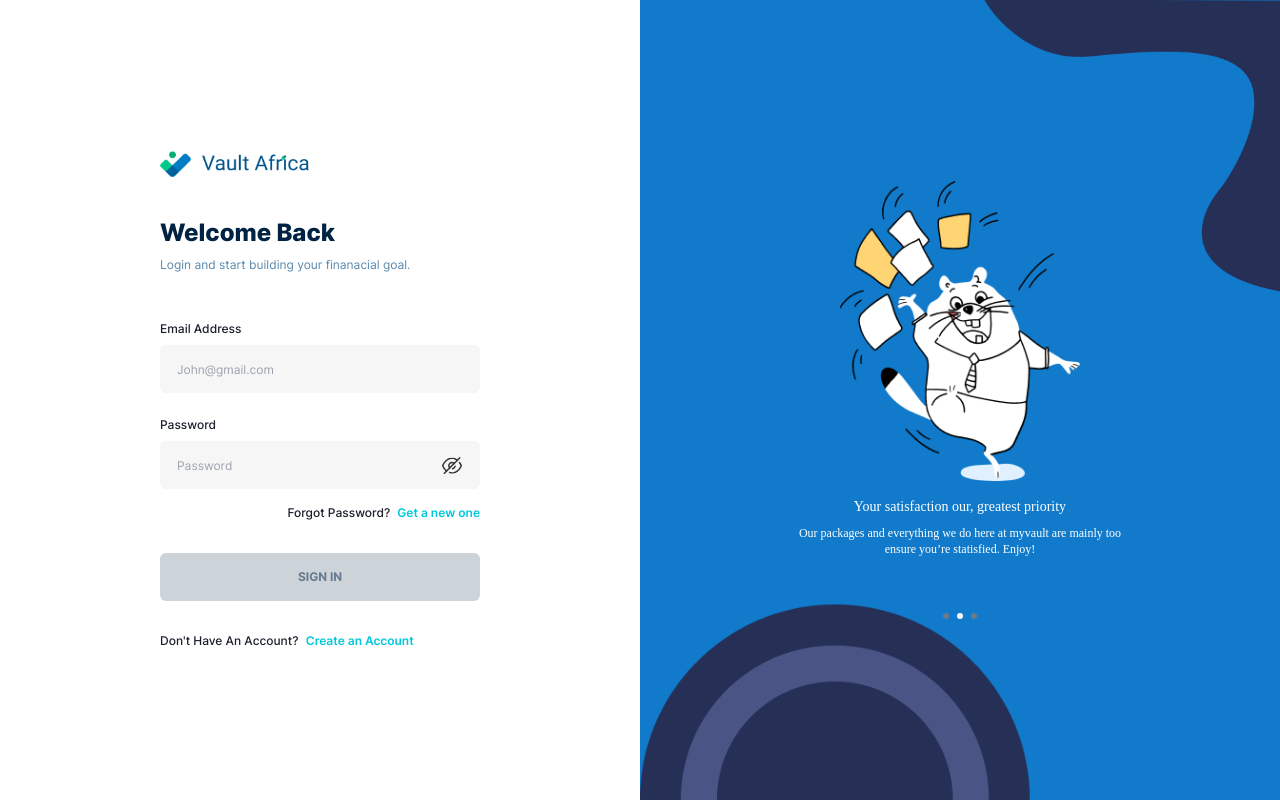
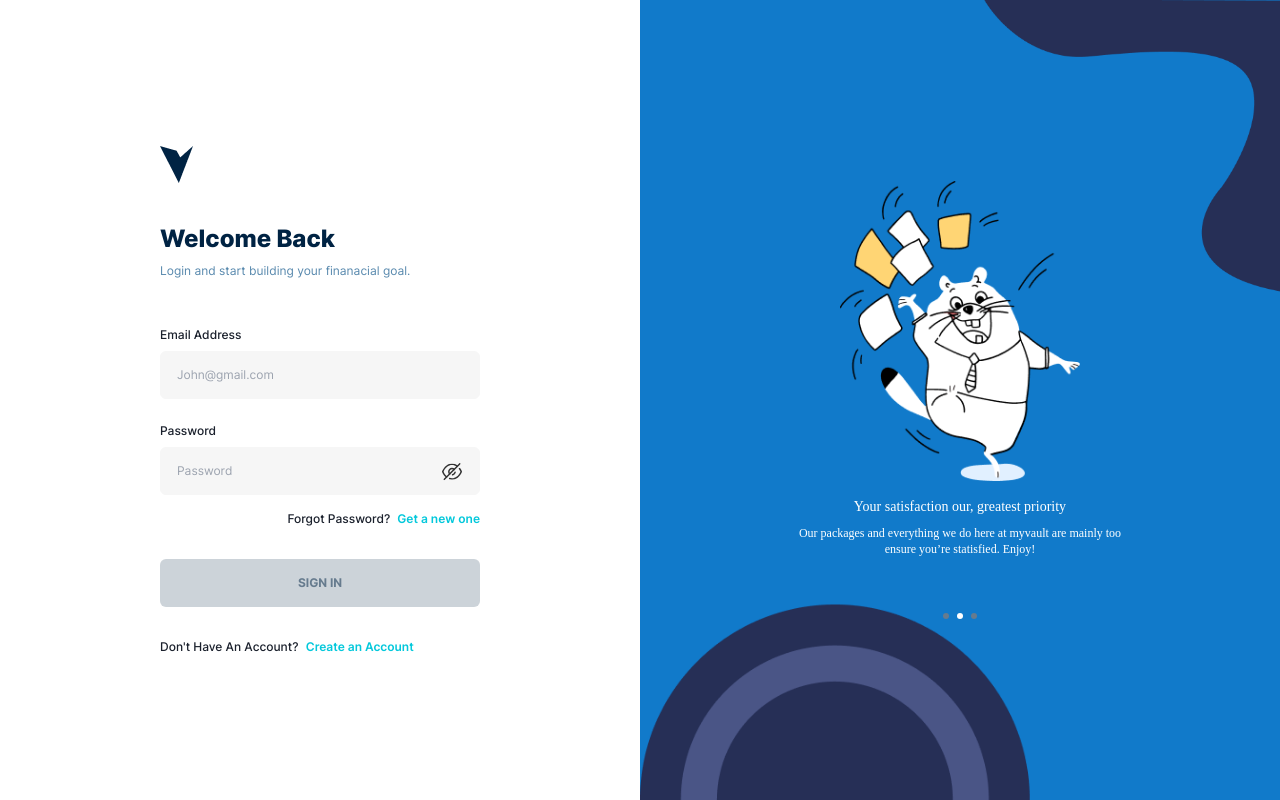
Before and after one commit to egileekada/vault, a Next.js app: page /login in a window 1280 px wide. Built offline with nearby package versions, Linux system fonts and the light colour scheme; a web font is replaced by a local one.

Commit message:
adding new logo to website

```diff
--- a/component/dashboard-component/CreditCard.tsx
+++ b/component/dashboard-component/CreditCard.tsx
@@ -8,7 +8,7 @@ export default function CreditCard() {
                 <div style={{width: '15px', height: '127px', backgroundColor: '#FFE27C', top: '27px', right: '-30px', borderTopRightRadius: '16px', borderBottomRightRadius: '16px'}} className=' absolute rounded-tr-2xl rounded-br-2xl' />
                 <div className='w-full flex' >
                     <div className='w-full flex flex-1' />
-                    <svg width="16" height="16" viewBox="0 0 16 16" fill="none" xmlns="http://www.w3.org/2000/svg">
+                    <svg className='cursor-pointer' width="16" height="16" viewBox="0 0 16 16" fill="none" xmlns="http://www.w3.org/2000/svg">
                         <path d="M12.8835 6.31201C12.8835 6.31201 12.5215 10.802 12.3115 12.6933C12.2115 13.5967 11.6535 14.126 10.7395 14.1427C9.00016 14.174 7.25883 14.176 5.52019 14.1393C4.64085 14.1213 4.09219 13.5853 3.99419 12.698C3.78285 10.79 3.42285 6.31201 3.42285 6.31201" stroke="white" stroke-linecap="round" stroke-linejoin="round"/>
                         <path d="M13.8053 4.15967H2.5" stroke="white" stroke-linecap="round" stroke-linejoin="round"/>
                         <path d="M11.6274 4.15998C11.1041 4.15998 10.6534 3.78998 10.5507 3.27732L10.3887 2.46665C10.2887 2.09265 9.95006 1.83398 9.56406 1.83398H6.74206C6.35604 1.83398 6.01738 2.09265 5.91738 2.46665L5.75538 3.27732C5.65271 3.78998 5.20204 4.15998 4.67871 4.15998" stroke="white" stroke-linecap="round" stroke-linejoin="round"/>
--- a/component/registration-compnent/SignMessage.tsx
+++ b/component/registration-compnent/SignMessage.tsx
@@ -6,7 +6,7 @@ export default function SignMessage() {
 
     return (
         <div className='bg-white w-full h-full flex items-center flex-col pt-28  py-14 px-6 lg:px-40 rounded-lg' >
-            <img src='/assets/images/logo2.png' alt='login' style={{width: '100px'}} className=' h-auto  ' />
+            <img src='/assets/images/Vault-logo.png' alt='login' style={{width: '100px'}} className=' h-auto  ' />
             <img src='/assets/images/success.png' alt='success' style={{width: '80px'}} className=' h-auto  pt-14 ' />
             <p style={{color: '#002343'}} className='font-Inter-ExtraBold text-2xl flex mt-6'>You’re good to go! 😎</p>
             <p style={{color: '#5788AD'}} className='font-Inter-Regular my-2 text-xs text-center mb-2' >You have successfully created your<br/>registered your account. </p>
--- a/component/registration-compnent/StepOne.tsx
+++ b/component/registration-compnent/StepOne.tsx
@@ -33,7 +33,7 @@ export default function StepOne(props: any) {
 
     return (
         <div className='bg-white w-full h-auto flex justify-center flex-col py-12 px-6 lg:px-40 rounded-lg' >
-            <img src='/assets/images/logo.png' alt='login' style={{width: '150px'}} className=' h-auto  ' />
+            <img src='/assets/images/Vault-logo.png' alt='login' style={{width: '33px'}} className=' h-auto  ' />
             <p style={{color: '#002343'}} className='font-Inter-ExtraBold text-2xl flex mt-10'>Create new account</p>
             <p style={{color: '#5788AD', width: '300px'}} className='font-Inter-Regular mt-2 text-xs' >Create a new vault account in less than 2mins. <br/>Your password should contain 8 characters, <br/>number and UPPERCASE.</p>
             <p style={{color: '#5788AD'}} className='font-Inter-Regular text-xs' ></p>
--- a/component/registration-compnent/StepTwo.tsx
+++ b/component/registration-compnent/StepTwo.tsx
@@ -30,7 +30,7 @@ export default function StepTwo() {
 
     return (
         <div className='  bg-white w-full h-auto flex justify-center flex-col pt-12 pb-8 px-6 lg:px-40 rounded-lg' >
-            <img src='/assets/images/logo.png' alt='login' style={{width: '150px'}} className=' h-auto  ' />
+            <img src='/assets/images/Vault-logo.png' alt='login' style={{width: '33px'}} className=' h-auto  ' />
             <p style={{color: '#002343'}} className='font-Inter-ExtraBold text-2xl flex mt-10'>Let’s get to know you</p>
             <div className='w-full flex flex-col mt-4 py-4' >
                 <div className='relative w-full flex font-Inter-Regular flex-col py-2 ' >
--- a/component/registration-compnent/Verification.tsx
+++ b/component/registration-compnent/Verification.tsx
@@ -29,7 +29,7 @@ export default function Verification() {
 
     return (
         <div className='bg-white w-full h-full flex justify-center flex-col py-24  py-14 px-6 lg:px-40 rounded-lg' >
-            <img src='/assets/images/logo.png' alt='login' style={{width: '150px'}} className=' h-auto  ' />
+            <img src='/assets/images/Vault-logo.png' alt='login' style={{width: '33px'}} className=' h-auto  ' />
             <p style={{color: '#002343'}} className='font-Inter-ExtraBold text-2xl flex mt-10'>Enter code sent to</p>
             <p style={{color: '#5788AD'}} className='font-Inter-Regular my-2 text-xs' >mbaright200000@gmail.com</p>
             <div className='w-full flex flex-col mt-4 py-4' >
--- a/pages/forgotpassword.tsx
+++ b/pages/forgotpassword.tsx
@@ -30,7 +30,7 @@ export default function forgotpassword() {
         <div className='w-full h-screen flex relative flex-row bg-white' >
             <div className='w-full h-full flex justify-center items-center  ' >
                 <div className='bg-white w-full h-full flex justify-center flex-col py-24  py-14 px-6 lg:px-40 rounded-lg' >
-                    <img src='/assets/images/logo.png' alt='login' style={{width: '150px'}} className=' h-auto  ' />
+                    <img src='/assets/images/Vault-logo.png' alt='login' style={{width: '33px'}} className=' h-auto  ' />
                     <p style={{color: '#002343'}} className='font-Inter-ExtraBold text-2xl flex mt-10'>Get a new Password</p>
                     <p style={{color: '#5788AD'}} className='font-Inter-Regular my-2 text-xs' >Please enter the email address you used in creating  your vault account..</p>
                     <div className='w-full flex flex-col mt-4 py-4' >
--- a/pages/login.tsx
+++ b/pages/login.tsx
@@ -31,7 +31,10 @@ export default function login() {
         <div className='w-full h-screen flex relative flex-row bg-white' >
             <div className='w-full h-full flex justify-center items-center  ' >
                 <div className='bg-white w-full h-full flex justify-center flex-col py-24  py-14 px-6 lg:px-40 rounded-lg' >
-                    <img src='/assets/images/logo.png' alt='login' style={{width: '150px'}} className=' h-auto  ' />
+                    {/* <div className='w-full flex justify-center items-center' >
+                        <img src='/assets/images/Vault-logo.png' alt='login' style={{width: '33px'}} className=' h-auto  ' />
+                    </div> */}
+                    <img src='/assets/images/Vault-logo.png' alt='login' style={{width: '33px'}} className=' h-auto  ' />
                     <p style={{color: '#002343'}} className='font-Inter-ExtraBold text-2xl flex mt-10'>Welcome Back</p>
                     <p style={{color: '#5788AD'}} className='font-Inter-Regular my-2 text-xs' >Login and start building your finanacial goal.</p>
                     <div className='w-full flex flex-col mt-4 py-4' >
```
Also changed, not shown: public/assets/images/Vault-logo.png.
